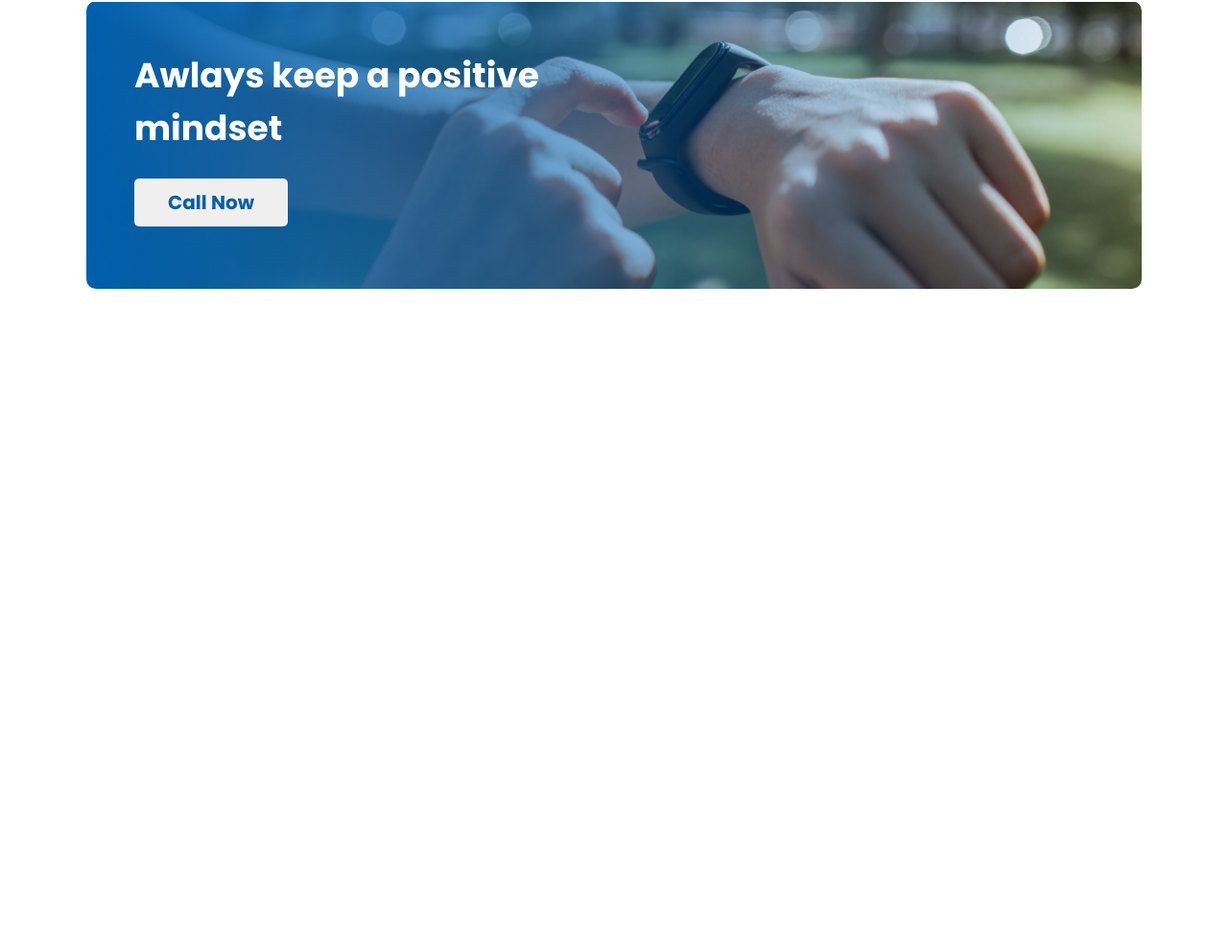
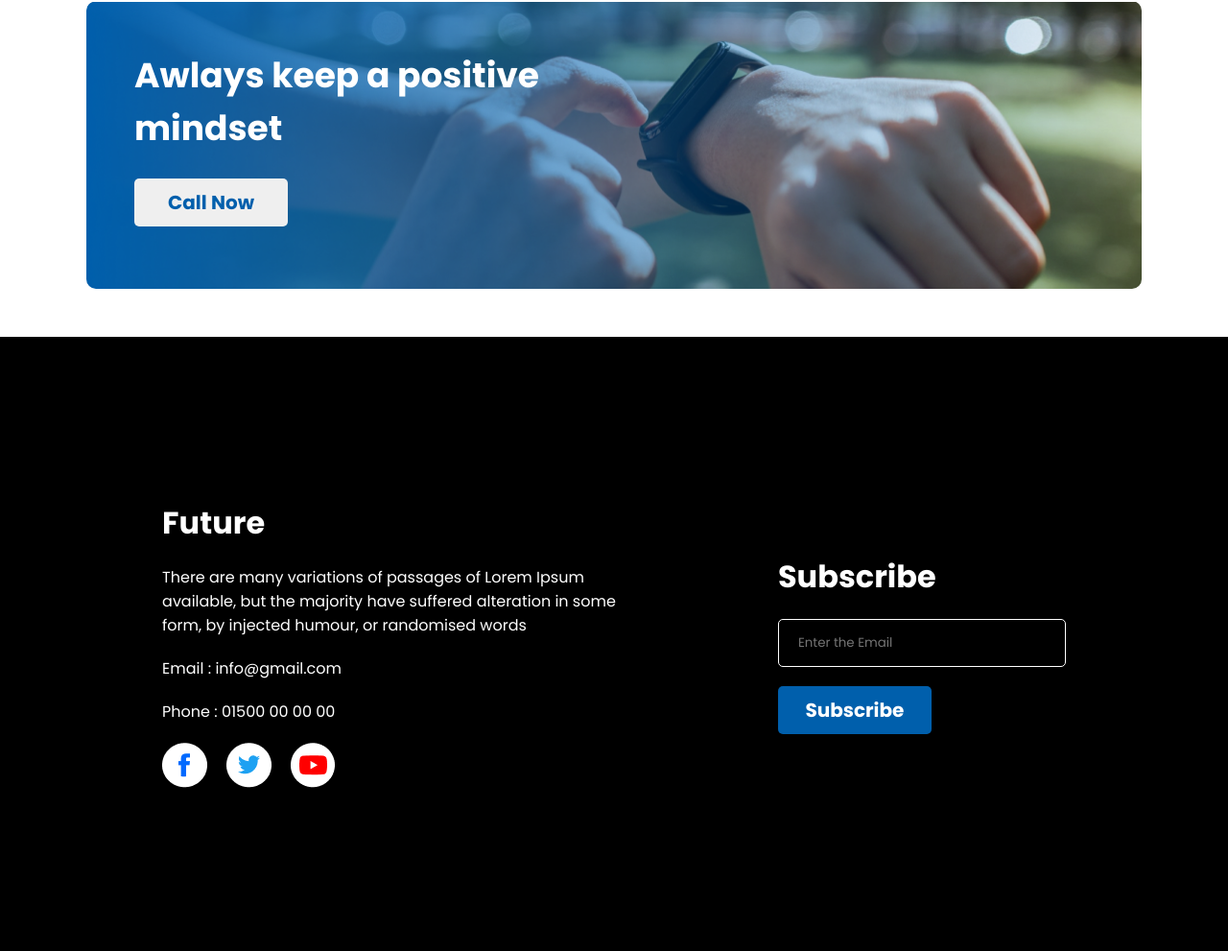
Before and after one commit to TajwarSaiyeed/new-year-new-me, a plain HTML site: page index.html in a window 1280 px wide. Shown: the part 2480-3471 px from the top of the page at 96% size. Before the commit the page ends 2831 px from the top, so only its background shows below. Drawn offline with Linux system fonts and the light colour scheme.

Commit message:
footer complete

```diff
--- a/index.html
+++ b/index.html
@@ -77,9 +77,31 @@
         <div class="new_section">
             <h2>Awlays keep a positive <br> mindset</h2>
             <br>
-            <button class="mybtn">Call Now</button>
+            <button class="mybtn">Call
+                Now</button>
         </div>
     </div>
+
+    <footer>
+        <div>
+            <h1>Future</h1>
+            <p>There are many variations of passages of Lorem Ipsum <br> available, but the majority have suffered
+                alteration in some <br> form,
+                by injected humour, or randomised words</p>
+            <p>Email : info@gmail.com</p>
+            <p>Phone : 01500 00 00 00</p>
+            <div class="icons">
+                <img src="./images/icons/fb.png" alt="">
+                <img src="./images/icons/twitter.png" alt="">
+                <img src="./images/icons/youtube.png" alt="">
+            </div>
+        </div>
+        <div class="subscribe">
+            <h1>Subscribe</h1>
+            <input type="email" name="" placeholder="Enter the Email">
+            <button class="mybtn subscribebtn">Subscribe</button>
+        </div>
+    </footer>
 
 </body>
 
--- a/style.css
+++ b/style.css
@@ -166,3 +166,45 @@ header {
 .new_section h2{
     font-size: 36px;
 }
+
+footer{
+    display: flex;
+    justify-content: space-evenly;
+    align-items: center;
+    background: #000;
+    color: #fff;
+    height: 80vh;
+}
+
+footer div:first-child{
+    display: flex;
+    flex-direction: column;
+    gap: 20px;
+}
+
+.icons {
+    display: flex;
+    gap: 20px;
+}
+
+.subscribe {
+    display: flex;
+    flex-direction: column;
+    gap: 20px;
+}
+
+.subscribe input {
+    width: 300px;
+    height: 50px;
+    border: 1px solid #fff;
+    outline: none;
+    border-radius: 5px;
+    padding: 0 20px;
+    background: none;
+    color: #fff;
+}
+
+.subscribebtn {
+    background: #005FAC;
+    color: #fff;
+}
```
